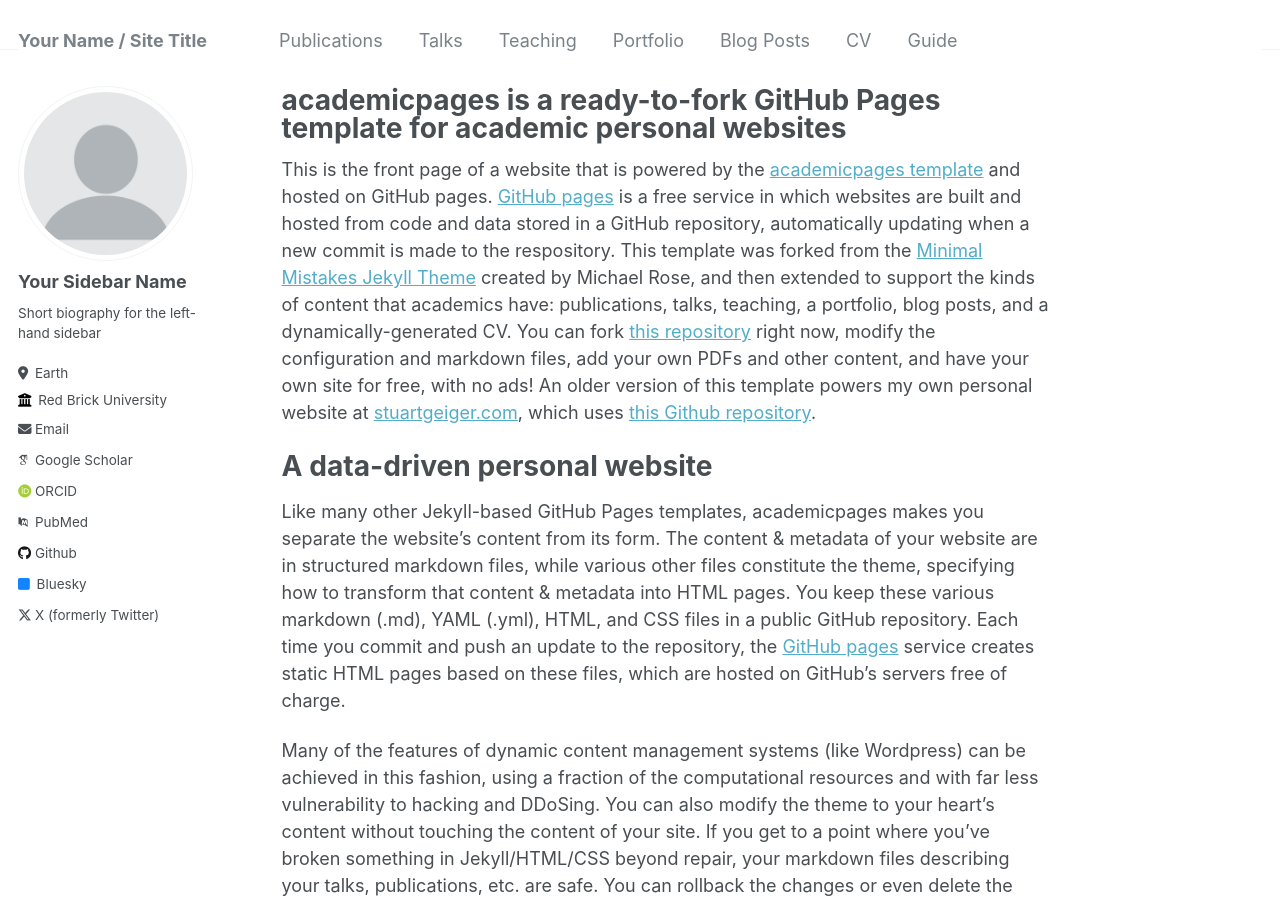
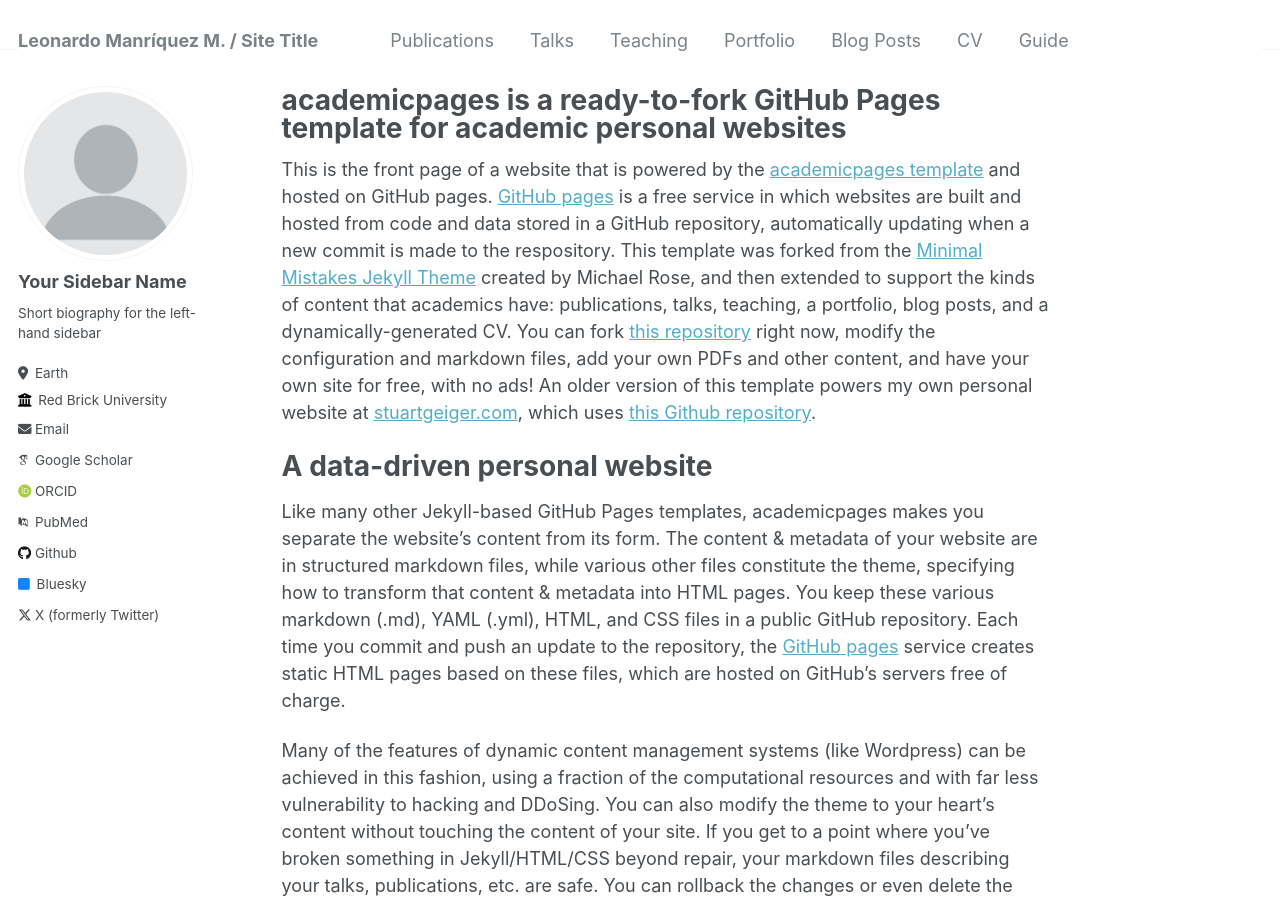
Before and after one commit to leomanriquezm/leomanriquezm.github.io, a Jekyll site: the page built from _pages/about.md, in a window 1280 px wide and 900 px high. Built offline with Jekyll 4.4.1, drawn with Linux system fonts in a browser that asks for light colours; some web fonts are replaced.

Commit message:
Update _config.yml

```diff
--- a/_config.yml
+++ b/_config.yml
@@ -8,7 +8,7 @@
 
 # Basic Site Settings
 locale                   : "en-US"
-title                    : "Your Name / Site Title"
+title                    : "Leonardo Manríquez M. / Site Title"
 title_separator          : "-"
 name                     : &name "Your Name"
 description              : &description "personal description"
```
